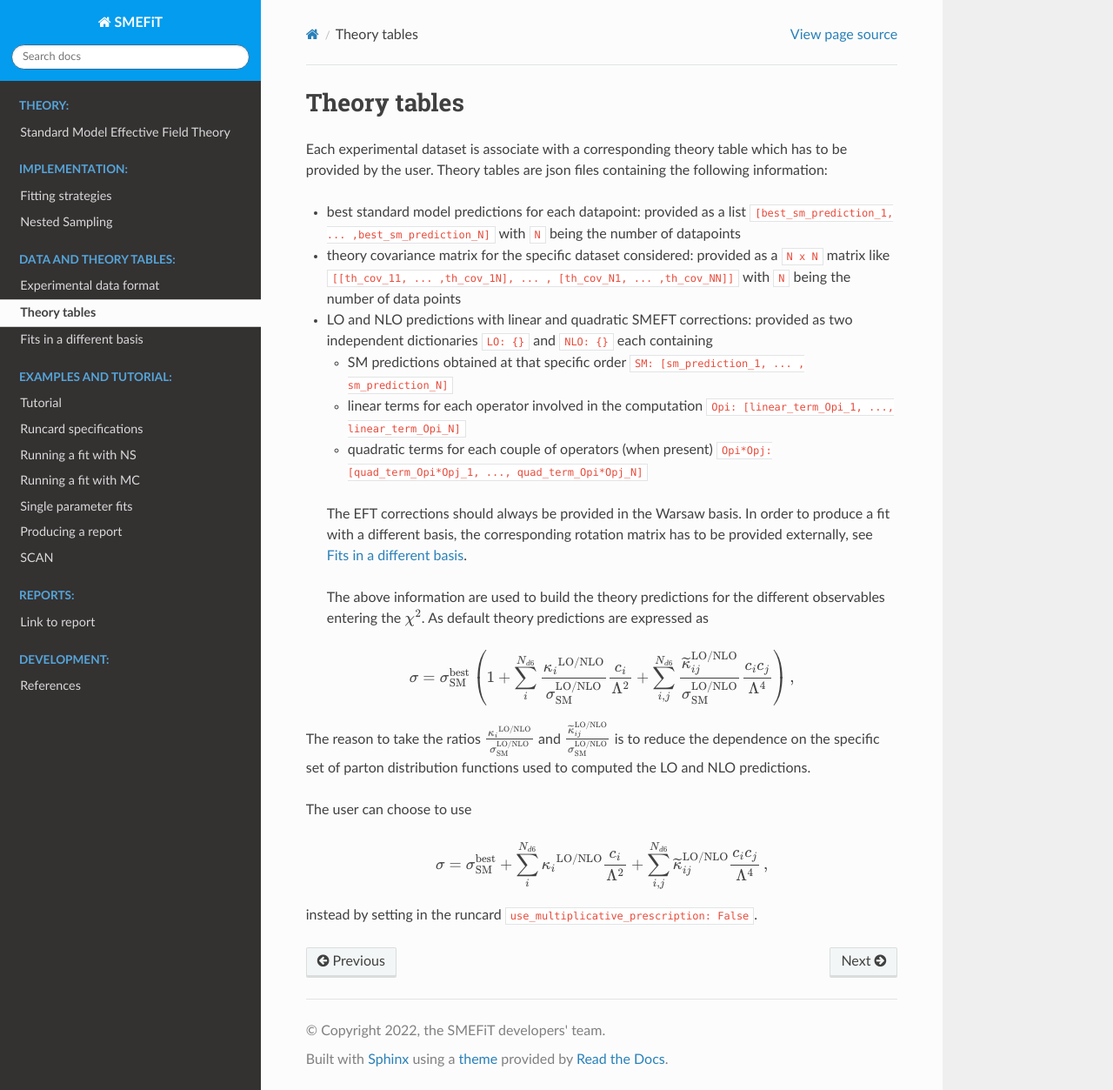
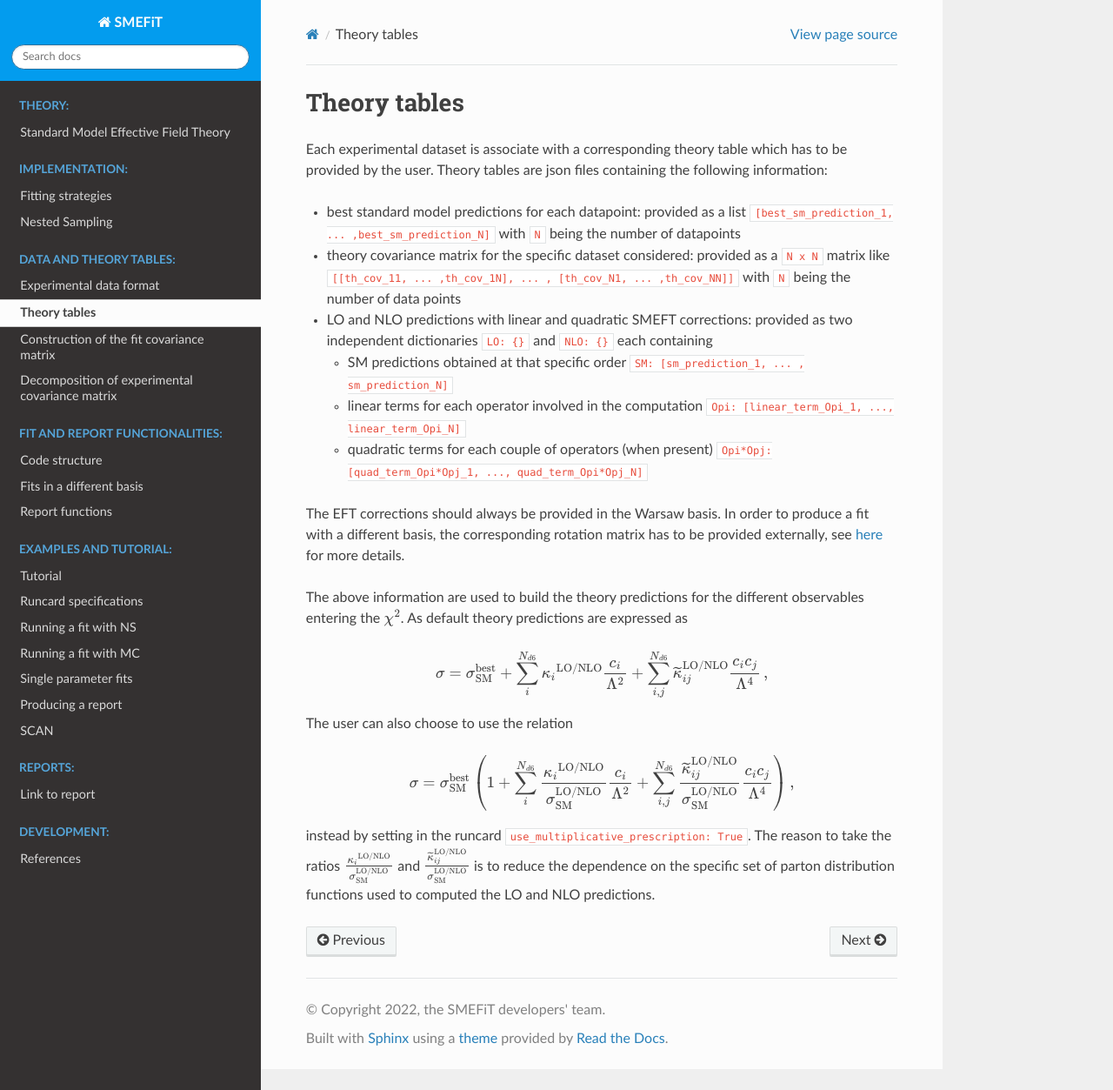
Before and after one commit to LHCfitNikhef/smefit_release, a Sphinx documentation site: the page built from docs/source/data_theory/theory.rst, in a window 1280 px wide and 1253 px high. Shown: the whole window at 87% size. Built offline with Sphinx 7.4.7 and the Read the Docs theme 2.0.0, drawn with Linux system fonts in a browser that asks for light colours; pages that are not in the unit, such as notebooks, are missing from menus.

Commit message:
working on docs

```diff
--- /dev/null
+++ b/docs/source/data_theory/decomposition_cov.rst
@@ -0,0 +1,2 @@
+Decomposition of experimental covariance matrix
+===============================================
--- a/docs/source/data_theory/theory.rst
+++ b/docs/source/data_theory/theory.rst
@@ -13,24 +13,26 @@ Theory tables are json files containing the following information:
   * linear terms for each operator involved in the computation ``Opi: [linear_term_Opi_1, ..., linear_term_Opi_N]``
   * quadratic terms for each couple of operators (when present) ``Opi*Opj: [quad_term_Opi*Opj_1, ..., quad_term_Opi*Opj_N]``
 
- The EFT corrections should always be provided in the Warsaw basis. In order to produce a fit with a different basis,
- the corresponding rotation matrix has to be provided externally, see :ref:`rotation`.
+The EFT corrections should always be provided in the Warsaw basis. In order to produce a fit with a different basis,
+the corresponding rotation matrix has to be provided externally, see :ref:`here<rotation>` for more details.
 
- The above information are used to build the theory predictions for the different observables
- entering the :math:`\chi^2`. As default theory predictions are expressed as
+The above information are used to build the theory predictions for the different observables
+entering the :math:`\chi^2`. As default theory predictions are expressed as
+
+.. math::
+
+  \sigma=\sigma_{\rm SM}^{\rm best} + \sum_i^{N_{d6}}{\kappa_i}^{\rm LO/NLO} \frac{c_i}{\Lambda^2} + \sum_{i,j}^{N_{d6}} \widetilde{\kappa}_{ij}^{\rm LO/NLO} \frac{c_ic_j}{\Lambda^4}  \, ,
+
+
+
+The user can also choose to use the relation
 
 .. math::
 
    \sigma=\sigma_{\rm SM}^{\rm best}\left(1 + \sum_i^{N_{d6}}\frac{{\kappa_i}^{\rm LO/NLO}}{\sigma_{\rm SM}^{\rm LO/NLO}} \frac{c_i}{\Lambda^2} + \sum_{i,j}^{N_{d6}}  \frac{\widetilde{\kappa}_{ij}^{\rm LO/NLO}}{\sigma_{\rm SM}^{\rm LO/NLO}} \frac{c_ic_j}{\Lambda^4}\right)  \, ,
 
+
+instead by setting in the runcard ``use_multiplicative_prescription: True``.
 The reason to take the ratios :math:`\frac{{\kappa_i}^{\rm LO/NLO}}{\sigma_{\rm SM}^{\rm LO/NLO}}` and :math:`\frac{\widetilde{\kappa}_{ij}^{\rm LO/NLO}}{\sigma_{\rm SM}^{\rm LO/NLO}}`
 is to reduce the dependence on the specific set of parton distribution functions used to computed the
 LO and NLO predictions.
-
-The user can choose to use
-
-.. math::
-
-   \sigma=\sigma_{\rm SM}^{\rm best} + \sum_i^{N_{d6}}{\kappa_i}^{\rm LO/NLO} \frac{c_i}{\Lambda^2} + \sum_{i,j}^{N_{d6}} \widetilde{\kappa}_{ij}^{\rm LO/NLO} \frac{c_ic_j}{\Lambda^4}  \, ,
-
-instead by setting in the runcard ``use_multiplicative_prescription: False``.
--- /dev/null
+++ b/docs/source/fit_report/code_struct.rst
@@ -0,0 +1,2 @@
+Code structure
+==============
--- /dev/null
+++ b/docs/source/fit_report/report_func.rst
@@ -0,0 +1,2 @@
+Report functions
+================
```
Also changed, not shown: docs/source/data_theory/covariance.rst (added, +76 -0 lines), docs/source/data_theory/data.md (+7 -6 lines), docs/source/index.rst (+11 -1 lines), docs/source/fit_report/rotation.md (renamed from docs/source/data_theory/rotation.md).
